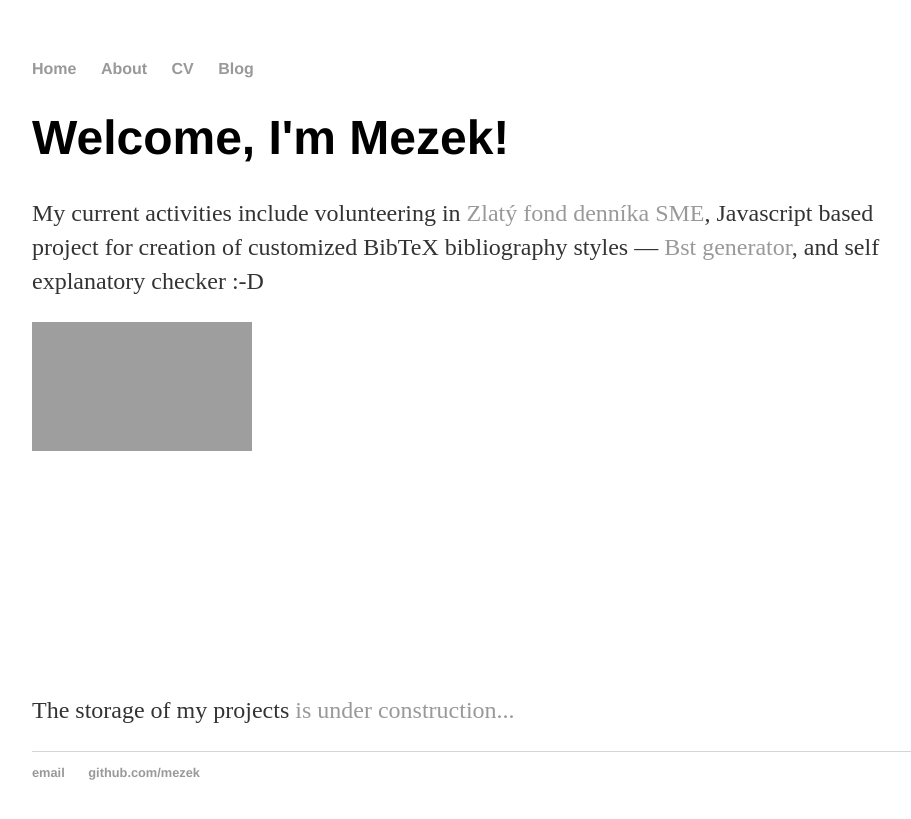
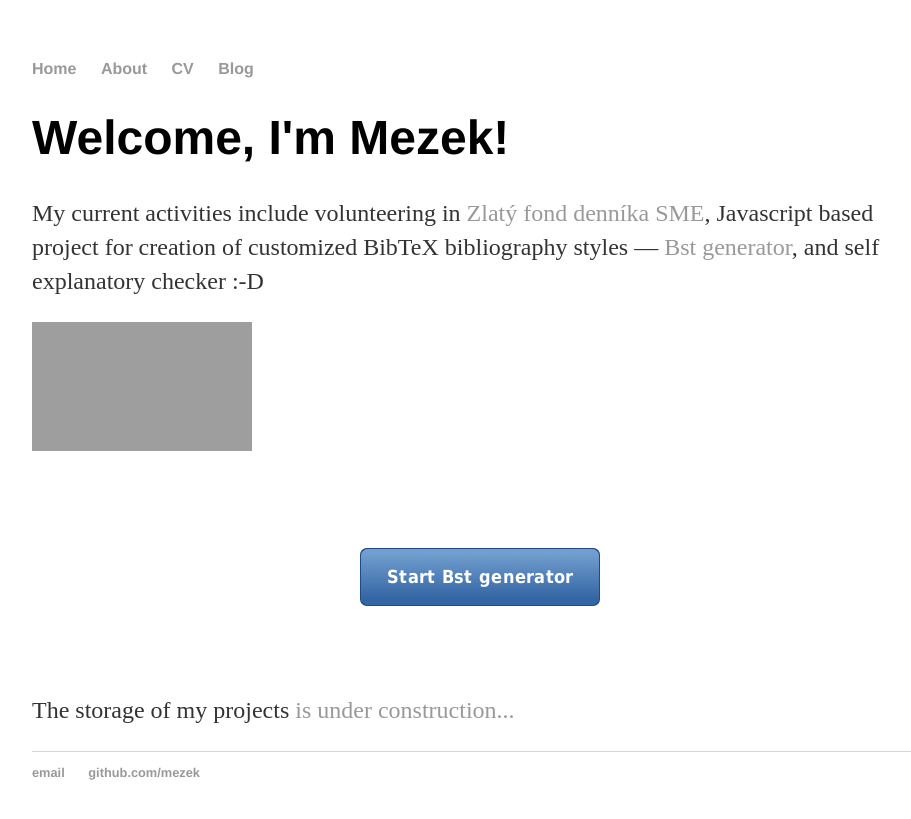
Before and after one commit to Mezek/mezek.github.io, a Jekyll site: the page built from index.html, in a window 1280 px wide. Shown: the top 819 px of the page, without its empty margins (160-1071 px from the left). Built offline with Jekyll 4.4.1, drawn with Linux system fonts in a browser that asks for light colours.

Commit message:
Update main.css

```diff
--- a/css/main.css
+++ b/css/main.css
@@ -51,7 +51,7 @@ a#start-bst-link
 	display: block;
 	width: 250px;
 	height: 70px;
-	background: url("images/content/start_bst.png") top;
+	background: url("../images/content/start_bst.png") top;
 	text-indent: -9999em;
 }
 
```
